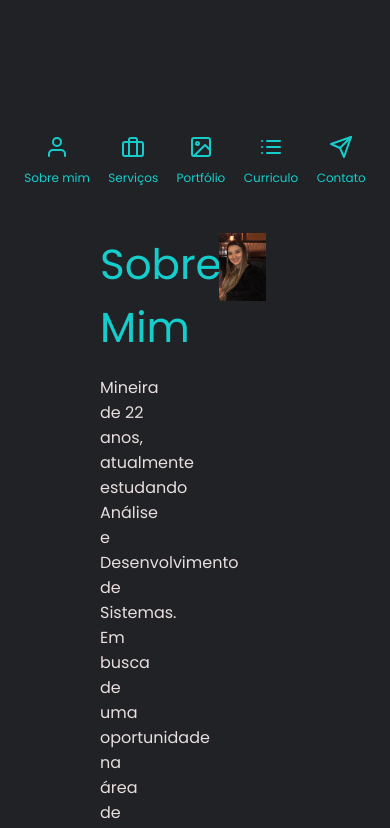
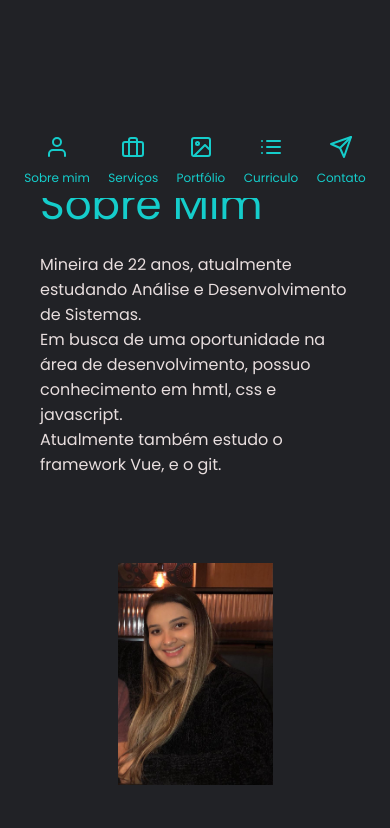
Before and after one commit to larissamendess/Portfolio, a plain HTML site: page index.html in a window 390 px wide. Shown: the part 646-1474 px from the top of the page. Drawn offline with nearby package versions, Linux system fonts and the light colour scheme.

Commit message:
Responsividade do sobre mim

```diff
--- a/style.css
+++ b/style.css
@@ -154,6 +154,22 @@ section {
   nav{
     padding: 0 30px;
   }
+
+  .about-me{
+    flex-direction: column;
+  }
+
+  .about-me .container, .about-me .img-container {
+    width: 100%;
+  }
+
+  .about-me .container{
+    padding-right: 0;
+  }
+
+  .about-me .img-container{
+    margin: 70px 0;
+  }
 }
 
 /* TABLET*/
@@ -202,5 +218,8 @@ section {
     display: block;
     margin: 0 auto 10px;
   }
+  .about-me {
+    padding: 40px;
+  }
 
 }
```
